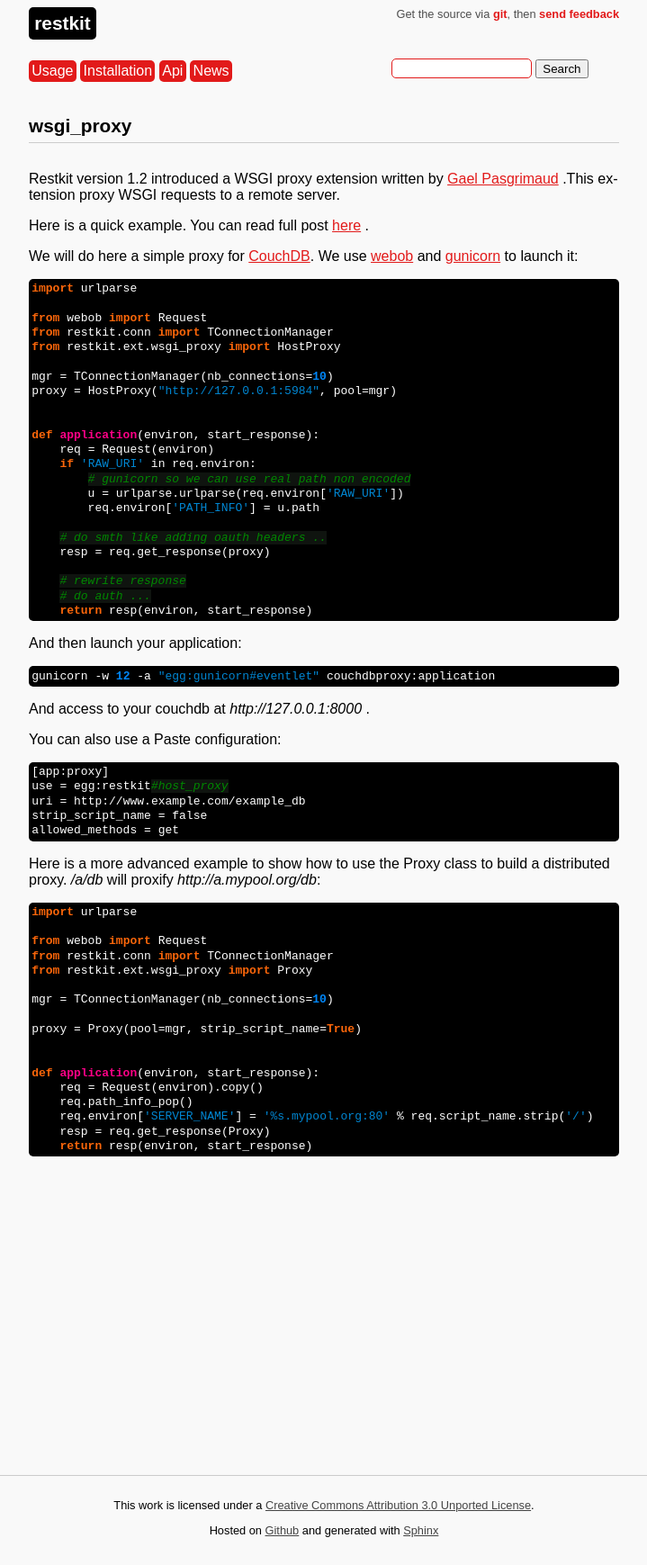
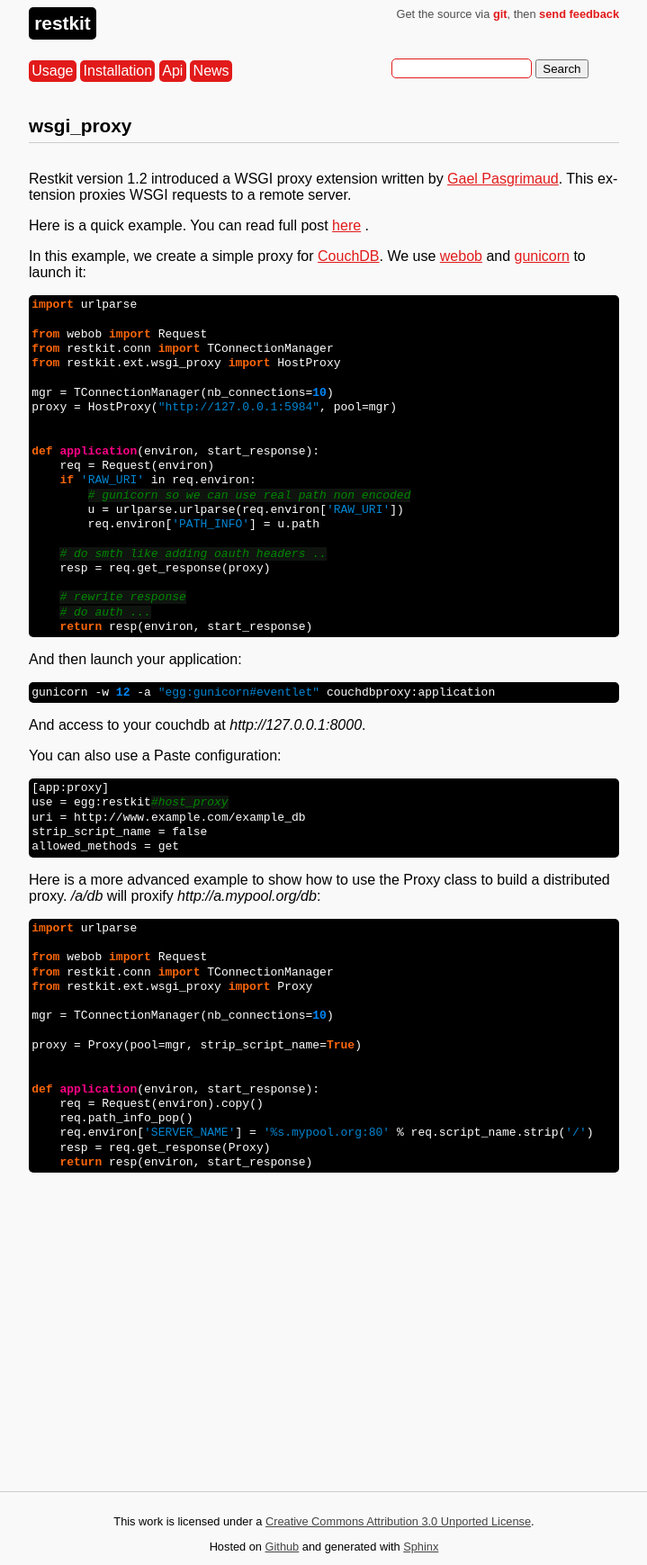
Before and after one commit to benoitc/restkit, a Sphinx documentation site: the page built from doc/wsgi_proxy.rst, in a window 1280 px wide. Shown: the whole page at 90% size, without its empty margins (280-999 px from the left). Built offline with Sphinx 7.4.7, drawn with Linux system fonts in a browser that asks for light colours; pages that are not in the unit, such as notebooks, are missing from menus; comment, search, counter and statistics services are not loaded.

Commit message:
a few language improvements

```diff
--- a/doc/wsgi_proxy.rst
+++ b/doc/wsgi_proxy.rst
@@ -2,14 +2,14 @@ wsgi_proxy
 ----------
 
 Restkit version 1.2 introduced a WSGI proxy extension written by `Gael
-Pasgrimaud <http://www.gawel.org/>`_ .This extension proxy WSGI requests to a
+Pasgrimaud <http://www.gawel.org/>`_. This extension proxies WSGI requests to a
 remote server.
 
 Here is a quick example. You can read full post `here
 <http://www.gawel.org/weblog/en/2010/03/using_restkit_proxy_in_your_wsgi_app>`_
 .
 
-We will do here a simple proxy for `CouchDB <http://couchdb.apache.org>`_. We
+In this example, we create a simple proxy for `CouchDB <http://couchdb.apache.org>`_. We
 use `webob <http://pythonpaste.org/webob/>`_ and `gunicorn
 <http://gunicorn.org>`_ to launch it::
 
@@ -43,7 +43,7 @@ And then launch your application::
   gunicorn -w 12 -a "egg:gunicorn#eventlet" couchdbproxy:application
 
 
-And access to your couchdb at `http://127.0.0.1:8000` .
+And access to your couchdb at `http://127.0.0.1:8000`.
 
 You can also use a Paste configuration::
 
```
